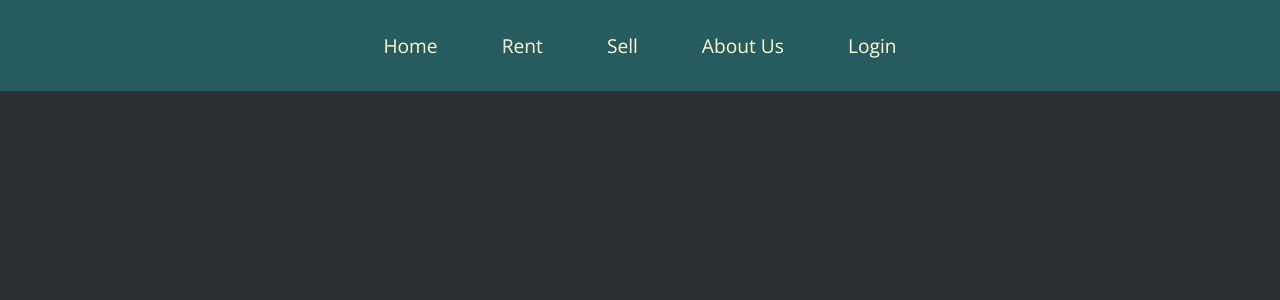
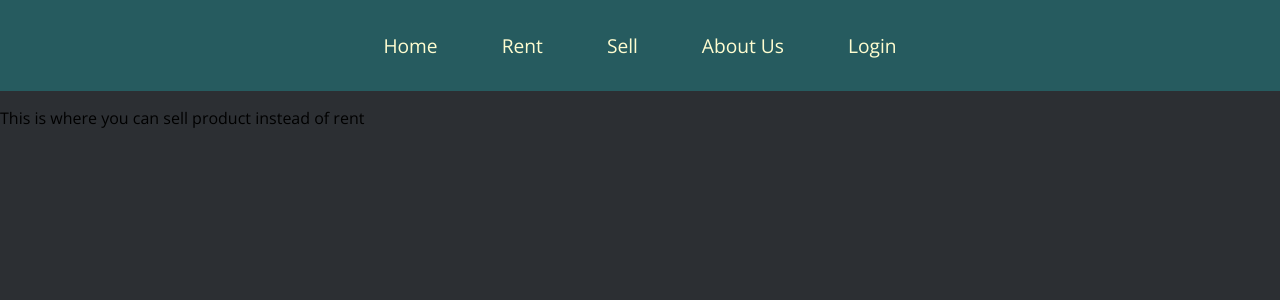
Before and after one commit to MananPersonal/BoughtTools, a React (Create React App) app in the folder frontend/: page /sell in a window 1280 px wide. Shown: the top 300 px of the page. Built offline with nearby package versions, Linux system fonts and the light colour scheme.

Commit message:
created Sell.js page
Created Sell.js Page

```diff
--- a/frontend/src/App.js
+++ b/frontend/src/App.js
@@ -2,24 +2,26 @@ import React from 'react';
 import Header from './Components/Header';
 import Home from './Components/Home';
 import Rent from './Components/Rent';
+import Sell from './Components/Sell';
 import { BrowserRouter as Router, Route, Routes } from 'react-router-dom';
 import Button from '@mui/material/Button';
 import './App.css';
 
-function App() {
+class App extends React.Component {
+    render() {
         return (
             <Router>
-     <Header />
+                <Header/>
                 <main>
                     <Routes>
-               <Route path="/" element={<Home />}/>
-           </Routes>
-           <Routes>
-               <Route path="/rent" element={<Rent />}/>
+                        <Route path="/" element={<Home/>}/>
+                        <Route path="/rent" element={<Rent/>}/>
+                        <Route path="/sell" element={<Sell/>}/>
                     </Routes>
                 </main>
             </Router>
         );
     }
+}
 
 export default App;
--- a/frontend/src/Components/Header.js
+++ b/frontend/src/Components/Header.js
@@ -1,7 +1,8 @@
 import React from 'react';
 import { NavLink } from "react-router-dom";
 
-export default function Header() {
+export default class Header extends React.Component {
+    render() {
         return (
             <div className="header">
                 <NavLink to="/">Home</NavLink>
@@ -12,3 +13,4 @@ export default function Header() {
             </div>
         )
     }
+}
--- a/frontend/src/Components/Rent.js
+++ b/frontend/src/Components/Rent.js
@@ -1,11 +1,13 @@
 import React from 'react';
 
-function Rent() {
-    return(
-        <div className="rent">
-            <p>The Rent product will be rendered here but it may change</p>
-        </div>
-    )
+class Rent extends React.Component {
+    render() {
+        return (
+            <div className="rent">
+                <p>The Rent product will be rendered here but it may change</p>
+            </div>
+        )
+    }
 }
 
 export default Rent;
--- /dev/null
+++ b/frontend/src/Components/Sell.js
@@ -0,0 +1,14 @@
+import React from 'react';
+
+class Sell extends React.Component {
+    render() {
+        return (
+            <div className="sell">
+                <p>This is where you can sell product instead of rent</p>
+            </div>
+        )
+
+    }
+}
+
+export default Sell;
```
Also changed, not shown: frontend/package.json (+1 -6 lines). Lines whose indentation alone changed are shown as unchanged.
